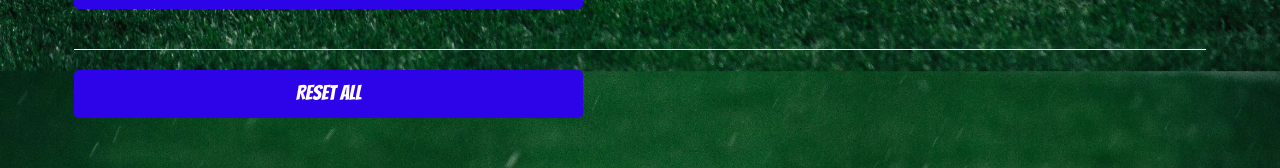
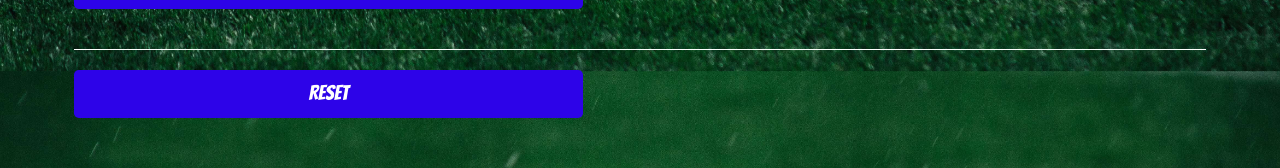
Before and after one commit to jaejae-lee/KickOff-football-team-generator, a React (Create React App) app: page / in a window 1280 px wide. Shown: the part 782-950 px from the top of the page. Built offline with nearby package versions, Linux system fonts and the light colour scheme.

Commit message:
reset brn name changed, playername input field reset function back

```diff
--- a/src/components/Form/Form.js
+++ b/src/components/Form/Form.js
@@ -42,7 +42,7 @@ class Form extends Component {
         }else if(this.state.player !== ""){
             this.setState({
                 nameError: false,
-                // player: ""
+                player: ""
             })
 
         }
--- a/src/components/ResetBtn/ResetBtn.js
+++ b/src/components/ResetBtn/ResetBtn.js
@@ -24,7 +24,7 @@ class ResetBtn extends Component {
         return (
             <Button className = "button resetBtn"
             variant="primary" size="lg"
-            onClick={ this.handleReset }>Reset All</Button>
+            onClick={ this.handleReset }>Reset</Button>
         );
     }
 }
```
